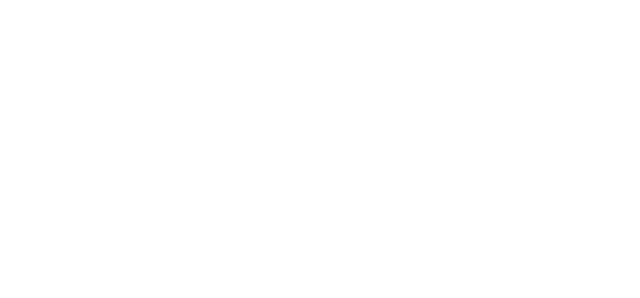
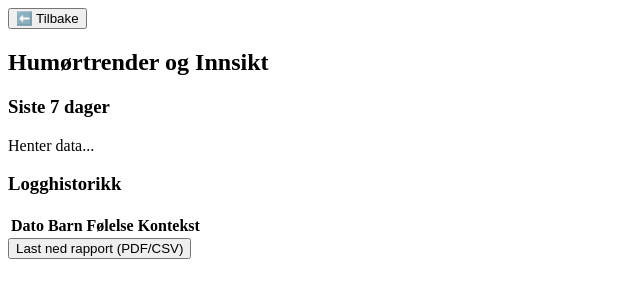
Before and after one commit to HannahEleenN/MM207_MoodMate_app, a plain HTML site: page client/modules/views/insights.html in a window 1280 px wide. Shown: the whole page, without its empty margins (0-640 px from the left). Drawn offline with Linux system fonts and the light colour scheme.

Commit message:
Create views: moodCheckin.html and insights.html

```diff
--- a/client/modules/views/insights.html
+++ b/client/modules/views/insights.html
@@ -6,5 +6,39 @@
 </head>
 <body>
 
+<section id="parent-insights">
+    <header>
+        <button id="back-to-parent-menu" class="back-link">⬅️ Tilbake</button>
+        <h2>Humørtrender og Innsikt</h2>
+    </header>
+
+    <div class="insight-cards">
+        <article class="stat-card">
+            <h3>Siste 7 dager</h3>
+            <div id="mood-chart-placeholder">
+                <p class="empty-msg">Henter data...</p>
+            </div>
+        </article>
+
+        <article class="history-card">
+            <h3>Logghistorikk</h3>
+            <table id="mood-history-table">
+                <thead>
+                <tr>
+                    <th>Dato</th>
+                    <th>Barn</th>
+                    <th>Følelse</th>
+                    <th>Kontekst</th>
+                </tr>
+                </thead>
+                <tbody id="history-list">
+                </tbody>
+            </table>
+        </article>
+    </div>
+
+    <button id="export-data-btn">Last ned rapport (PDF/CSV)</button>
+</section>
+
 </body>
 </html>
```
Also changed, not shown: client/modules/views/moodCheckin.html (+28 -0 lines).
